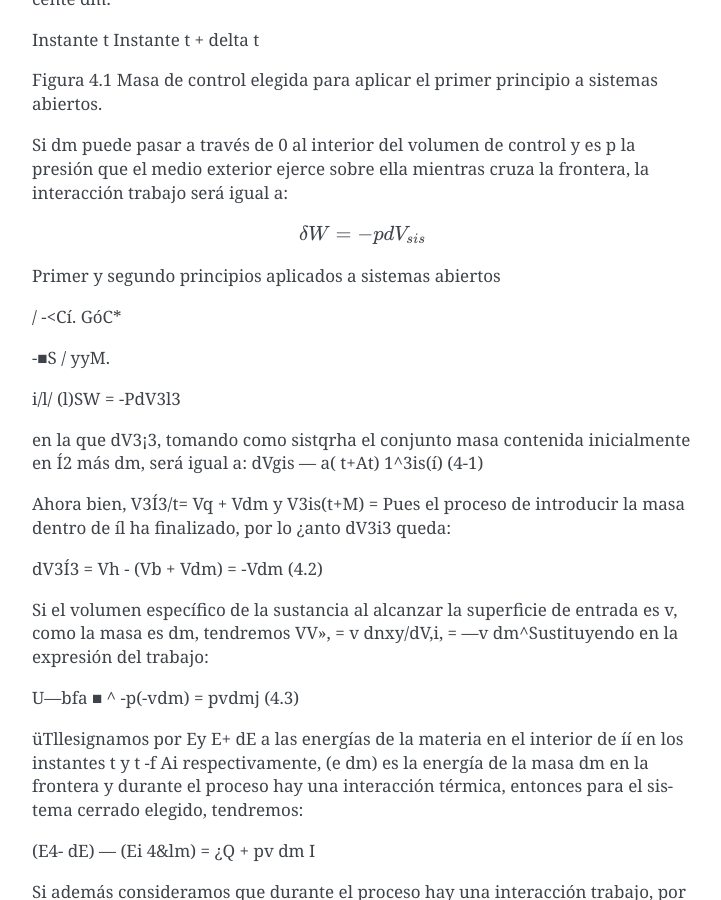
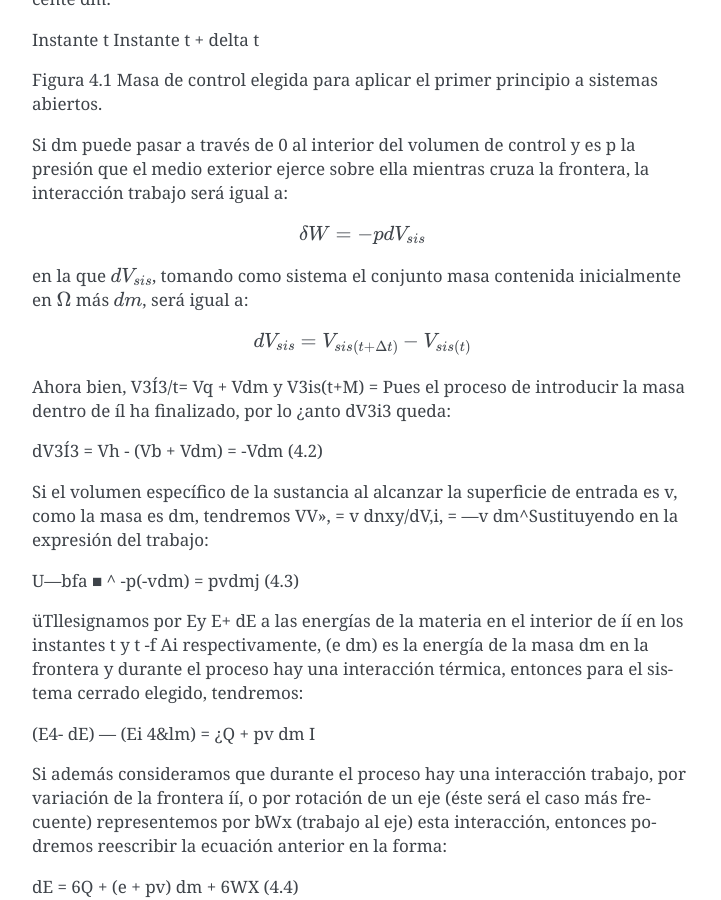
Before and after one commit to mantielero/termodinamica, a Sphinx documentation site: the page built from source/guion_primer_segundo_principios.rst, in a window 1280 px wide and 900 px high, scrolled down 2109 px. Shown: the whole window, without its empty margins (388-1109 px from the left). Built offline with Sphinx 7.4.7, drawn with Linux system fonts in a browser that asks for light colours.

Commit message:
Update guion_primer_segundo_principios.rst
Nueva fórmula

```diff
--- a/source/guion_primer_segundo_principios.rst
+++ b/source/guion_primer_segundo_principios.rst
@@ -48,19 +48,11 @@ Si dm puede pasar a través de 0 al interior del volumen de control y es p la pr
 
    \delta W = -p dV_{sis}
 
-Primer y segundo principios aplicados a sistemas abiertos
+en la que :math:`dV_{sis}`, tomando como sistema el conjunto masa contenida inicialmente en :math:`\Omega` más :math:`dm`, será igual a:
 
-/
--<Cí.
-GóC*
+.. math::
 
--■S /	yyM.
-
-i/l/
-(l)SW = -PdV3l3
-
-en la que dV3¡3, tomando como sistqrha el conjunto masa contenida inicialmente en Í2 más dm, será igual a:
-dVgis — a( t+At) 1^3is(í)	(4-1)
+   dV_{sis} = V_{sis(t+\Delta t)} - V_{sis(t)}
 
 Ahora bien, V3Í3/t\ = Vq + Vdm y V3is(t+M) = Pues el proceso de introducir la masa dentro de íl ha finalizado, por lo ¿anto dV3i3 queda:
 
```
